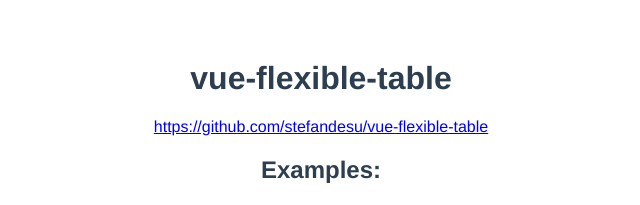
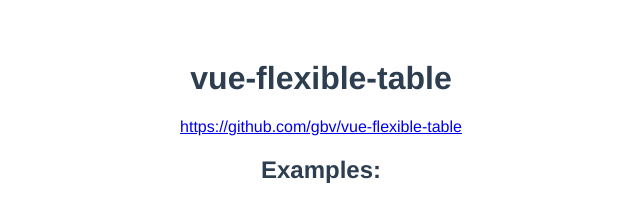
Before and after one commit to gbv/vue-flexible-table, a Vue app: page / in a window 1280 px wide. Shown: the top 205 px of the page, without its empty margins (319-959 px from the left). Built offline with nearby package versions, Linux system fonts and the light colour scheme.

Commit message:
Update README and links to repo

```diff
--- a/package.json
+++ b/package.json
@@ -5,7 +5,7 @@
   "author": "Stefan Peters",
   "repository": {
     "type": "git",
-    "url": "https://github.com/stefandesu/vue-flexible-table.git"
+    "url": "https://github.com/gbv/vue-flexible-table.git"
   },
   "license": "MIT",
   "type": "module",
--- a/src/App.vue
+++ b/src/App.vue
@@ -1,7 +1,7 @@
 <template>
   <div id="app">
     <h1>vue-flexible-table</h1>
-    <a href="https://github.com/stefandesu/vue-flexible-table">https://github.com/stefandesu/vue-flexible-table</a>
+    <a href="https://github.com/gbv/vue-flexible-table">https://github.com/gbv/vue-flexible-table</a>
     <h2>Examples:</h2>
     <h3>Simple table with fixed width</h3>
     <example-01 />
```
Also changed, not shown: 1 other file (tests, documents, lock files or other folders).
